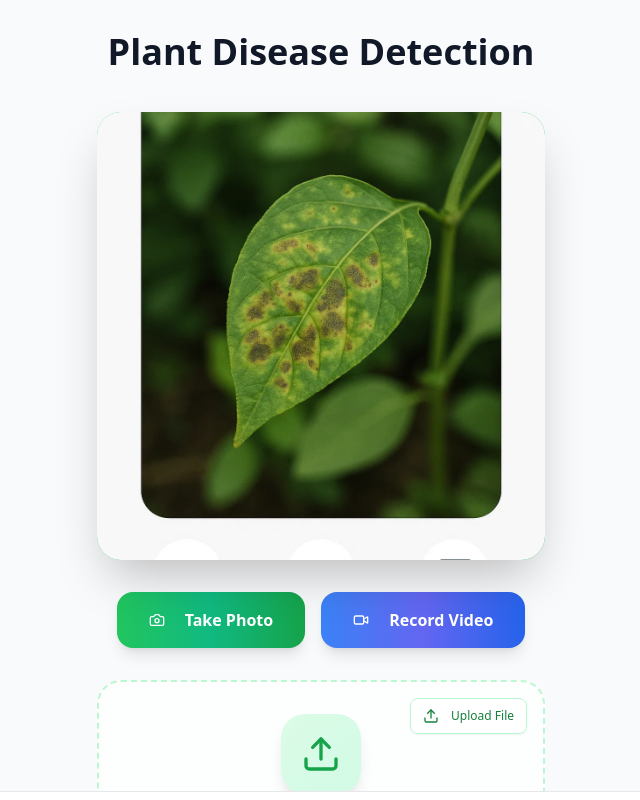
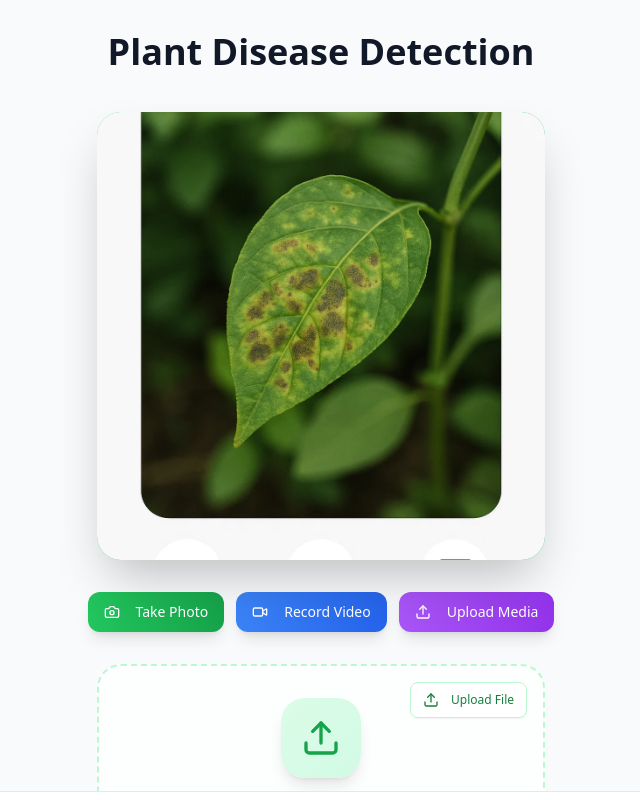
Before and after one commit to charantejayadavaerpula/plant-doctor-vedio, a React (Vite) app: page / in a window 1280 px wide. Shown: the top 800 px of the page, without its empty margins (319-959 px from the left). Built offline with nearby package versions, Linux system fonts and the light colour scheme.

Commit message:
Fix button layout
Ensure photo, video, and upload buttons are the same size, small, and in a horizontal line.

```diff
--- a/src/components/MediaUpload.tsx
+++ b/src/components/MediaUpload.tsx
@@ -109,24 +109,33 @@ export const MediaUpload = ({ onAnalysisComplete, isAnalyzing, setIsAnalyzing }:
 
   return (
     <div className="space-y-4 md:space-y-8 animate-fade-in">
-      {/* Camera Options - Mobile: Stacked, Desktop: Side by side */}
-      <div className="flex flex-col sm:flex-row gap-3 sm:gap-4 justify-center">
+      {/* Camera and Upload Options - Small buttons in horizontal line */}
+      <div className="flex gap-3 justify-center">
         <Button
           onClick={() => openCamera('photo')}
           disabled={isAnalyzing}
-          className="h-12 sm:h-14 px-6 sm:px-8 bg-gradient-to-r from-green-500 via-emerald-500 to-green-600 hover:from-green-600 hover:via-emerald-600 hover:to-green-700 text-white rounded-xl sm:rounded-2xl flex items-center justify-center space-x-2 sm:space-x-3 shadow-lg hover:shadow-xl transition-all duration-300 hover:scale-105 border-0 w-full sm:w-auto"
+          className="h-10 px-4 bg-gradient-to-r from-green-500 to-green-600 hover:from-green-600 hover:to-green-700 text-white rounded-xl flex items-center justify-center space-x-2 shadow-lg hover:shadow-xl transition-all duration-300 hover:scale-105 border-0"
         >
-          <Camera className="h-4 w-4 sm:h-5 sm:w-5" />
-          <span className="font-medium sm:font-semibold text-sm sm:text-base">Take Photo</span>
+          <Camera className="h-4 w-4" />
+          <span className="font-medium text-sm">Take Photo</span>
         </Button>
 
         <Button
           onClick={() => openCamera('video')}
           disabled={isAnalyzing}
-          className="h-12 sm:h-14 px-6 sm:px-8 bg-gradient-to-r from-blue-500 via-indigo-500 to-blue-600 hover:from-blue-600 hover:via-indigo-600 hover:to-blue-700 text-white rounded-xl sm:rounded-2xl flex items-center justify-center space-x-2 sm:space-x-3 shadow-lg hover:shadow-xl transition-all duration-300 hover:scale-105 border-0 w-full sm:w-auto"
+          className="h-10 px-4 bg-gradient-to-r from-blue-500 to-blue-600 hover:from-blue-600 hover:to-blue-700 text-white rounded-xl flex items-center justify-center space-x-2 shadow-lg hover:shadow-xl transition-all duration-300 hover:scale-105 border-0"
         >
-          <Video className="h-4 w-4 sm:h-5 sm:w-5" />
-          <span className="font-medium sm:font-semibold text-sm sm:text-base">Record Video</span>
+          <Video className="h-4 w-4" />
+          <span className="font-medium text-sm">Record Video</span>
+        </Button>
+
+        <Button
+          onClick={() => fileInputRef.current?.click()}
+          disabled={isAnalyzing}
+          className="h-10 px-4 bg-gradient-to-r from-purple-500 to-purple-600 hover:from-purple-600 hover:to-purple-700 text-white rounded-xl flex items-center justify-center space-x-2 shadow-lg hover:shadow-xl transition-all duration-300 hover:scale-105 border-0"
+        >
+          <Upload className="h-4 w-4" />
+          <span className="font-medium text-sm">Upload Media</span>
         </Button>
       </div>
 
```
